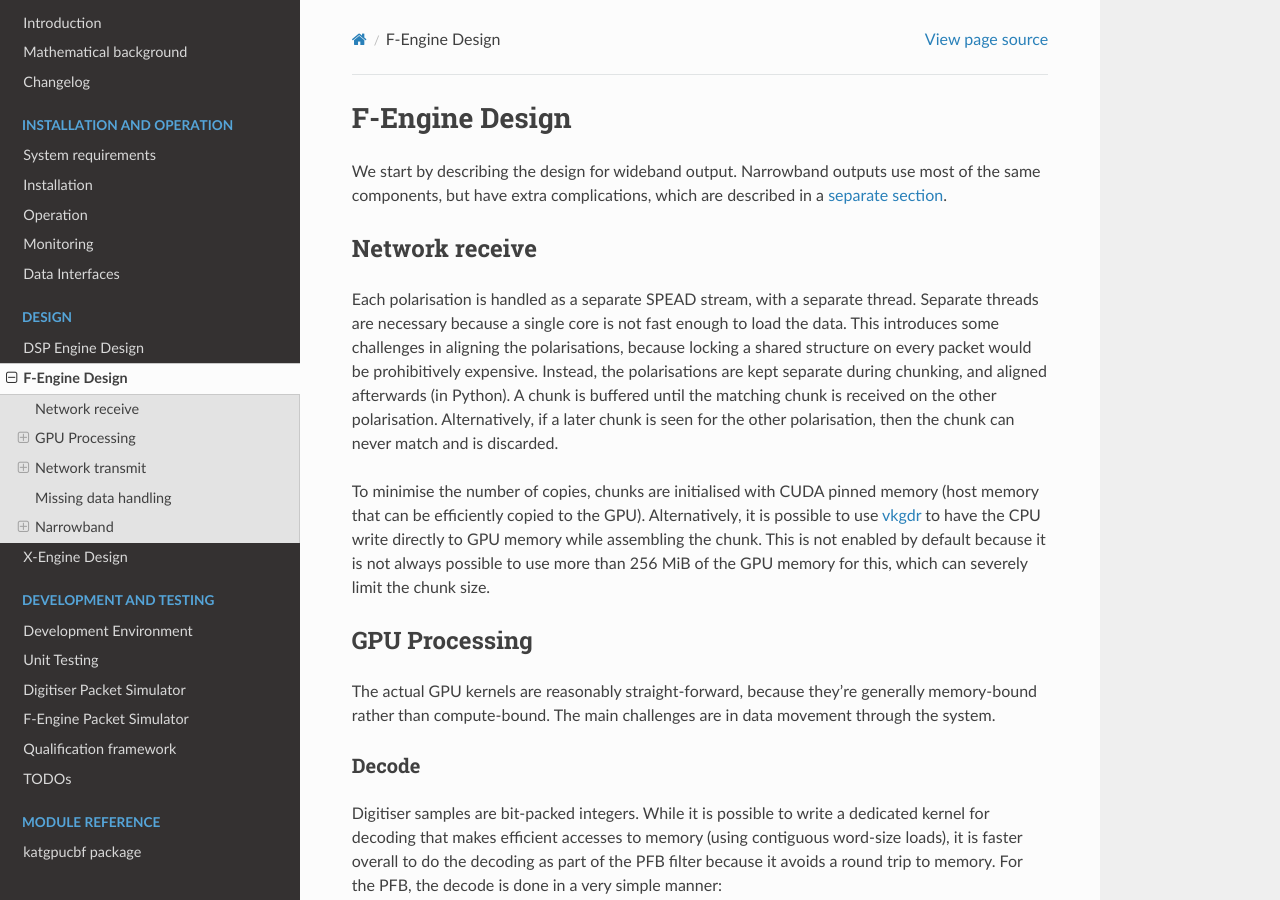
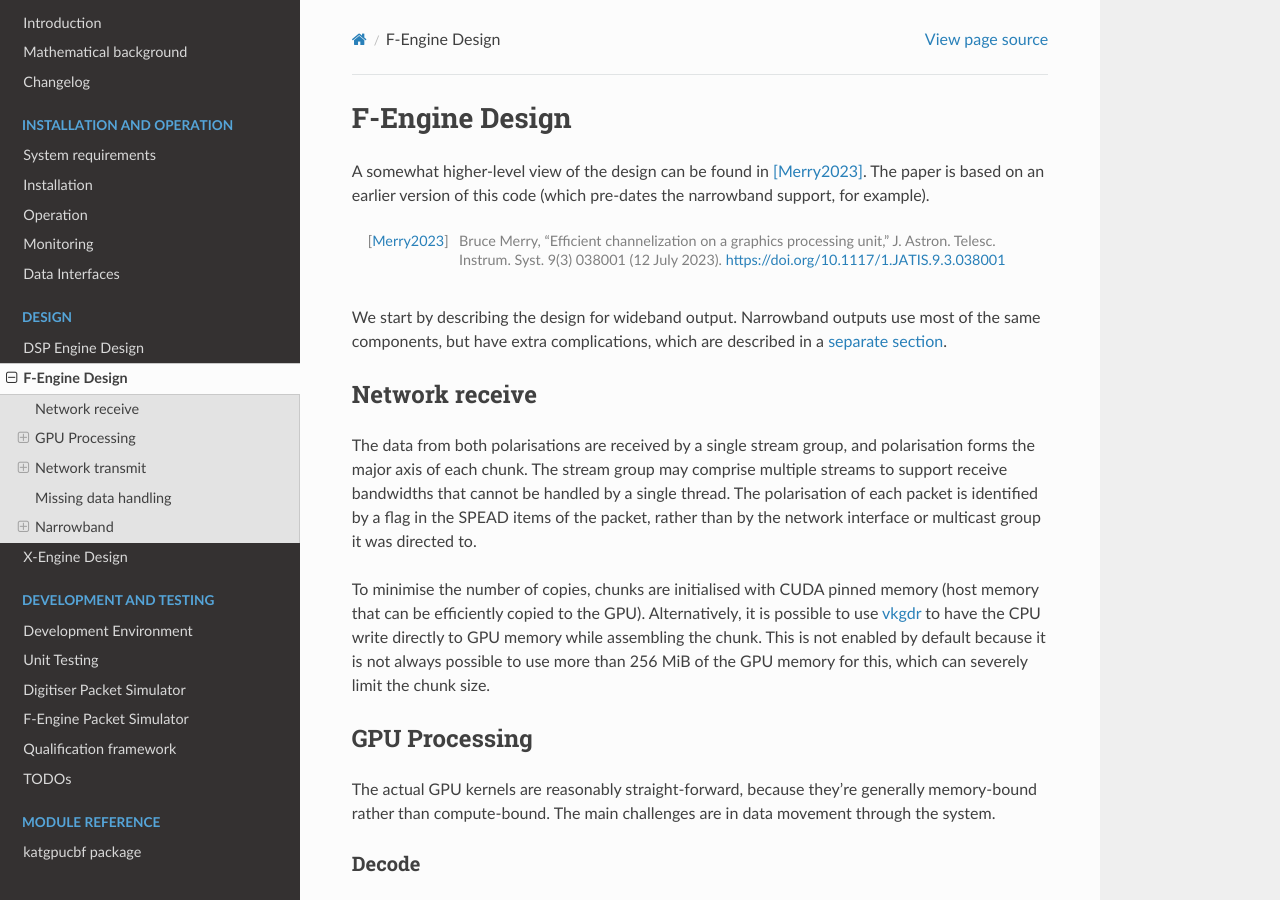
Before and after one commit to ska-sa/katgpucbf, a Sphinx documentation site: the page built from doc/fgpu.design.rst, in a window 1280 px wide and 900 px high. Built offline with Sphinx 7.4.7 and the Read the Docs theme 2.0.0, drawn with Linux system fonts in a browser that asks for light colours; a script that is not in the unit is left out; the version number could not be read and is left out.

Commit message:
Update design docs for chunk stream groups

```diff
--- a/doc/fgpu.design.rst
+++ b/doc/fgpu.design.rst
@@ -1,5 +1,12 @@
 F-Engine Design
 ===============
+A somewhat higher-level view of the design can be found in [Merry2023]_.
+The paper is based on an earlier version of this code (which pre-dates the
+narrowband support, for example).
+
+.. [Merry2023] Bruce Merry, "Efficient channelization on a graphics processing
+   unit," J. Astron. Telesc. Instrum. Syst. 9(3) 038001 (12 July 2023).
+   https://doi.org/10.1117/1.JATIS.9.3.038001
 
 We start by describing the design for wideband output. Narrowband outputs
 use most of the same components, but have extra complications, which are
@@ -7,14 +14,12 @@ described in a :ref:`separate section <fgpu.narrow>`.
 
 Network receive
 ---------------
-Each polarisation is handled as a separate SPEAD stream, with a separate thread.
-Separate threads are necessary because a single core is not fast enough to load
-the data. This introduces some challenges in aligning the polarisations, because
-locking a shared structure on every packet would be prohibitively expensive.
-Instead, the polarisations are kept separate during chunking, and aligned
-afterwards (in Python). A chunk is buffered until the matching chunk is received
-on the other polarisation. Alternatively, if a later chunk is seen for the other
-polarisation, then the chunk can never match and is discarded.
+The data from both polarisations are received by a single stream group, and
+polarisation forms the major axis of each chunk. The stream group may comprise
+multiple streams to support receive bandwidths that cannot be handled by a
+single thread. The polarisation of each packet is identified by a flag in the
+SPEAD items of the packet, rather than by the network interface or multicast
+group it was directed to.
 
 To minimise the number of copies, chunks are initialised with CUDA pinned memory
 (host memory that can be efficiently copied to the GPU).  Alternatively, it is
```
Also changed, not shown: doc/engines.rst (+22 -13 lines).
